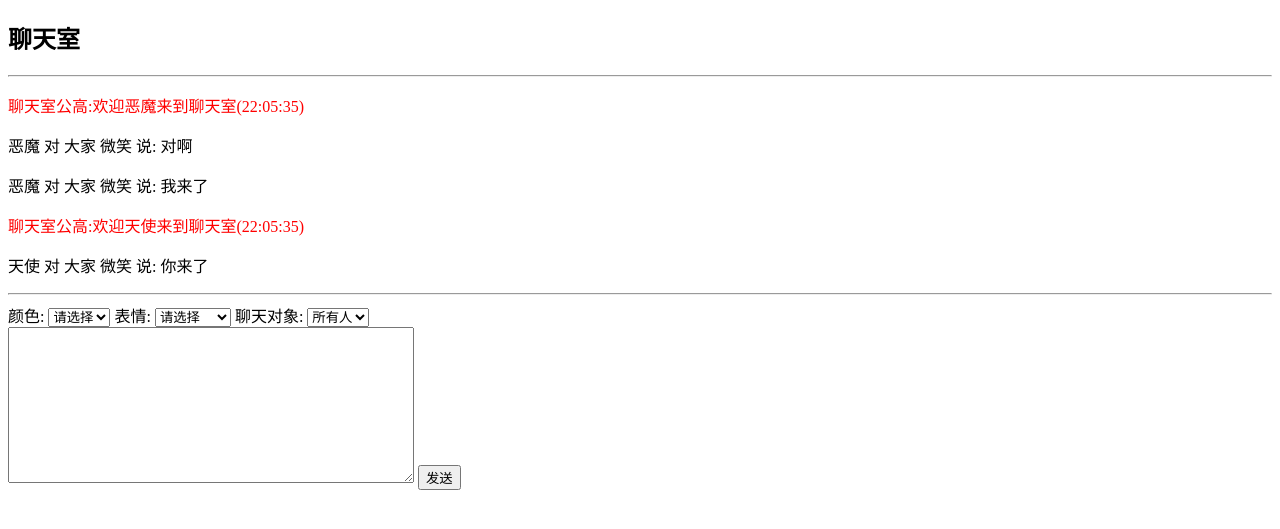
After one commit to 995996812/AJAXlearn, a PHP site: page /talk/index.html in a window 1280 px wide. The commit adds this page. Shown: the top 529 px of the page. Run offline with PHP 8.4, Linux system fonts and the light colour scheme.

Commit message:
聊天室搭建以及解决获得重复聊天信息问题

```diff
--- a/JSONLearn/03.php
+++ b/JSONLearn/03.php
@@ -13,9 +13,11 @@ if ($_FILES['userpic']['error']>0) {
 }
 // 1.附件的存储的位置,附件的名字
 $path = "../upload/";
+
 $name = mt_rand(1000,9999).$_FILES['userpic']['name']; //原名字
+
 $truename = $path.$name;
-// echo $truename;
+
 // 2. 把附近从临时路径位置移动到真实位置
 if (move_uploaded_file($_FILES['userpic']['tmp_name'], $truename)) {
  	echo "上传成功";
--- /dev/null
+++ b/talk/index.html
@@ -0,0 +1,78 @@
+<!DOCTYPE html>
+<html lang="en">
+<head>
+	<meta charset="UTF-8">
+	<link rel="stylesheet" href="./talk.css">
+	<title>Document</title>
+	<script>
+		var maxID = 0;
+		function showmessage () {
+			var xhr = new XMLHttpRequest();
+			xhr.onreadystatechange = function() {
+				if (xhr.readyState == 4) {
+					// alert(xhr.responseText);
+					eval("var jn_info="+xhr.responseText);
+					var s = "";
+					for (var i = 0; i < jn_info.length; i++) {
+						s += "<p style='color:"+jn_info[i].color+"'>";
+						s += jn_info[i].sender+"&nbsp;对&nbsp;";
+						s += jn_info[i].receiver+"&nbsp;";
+						s += jn_info[i].biaoqing+"&nbsp;说: "+jn_info[i].msg+"("+jn_info[i].add_time;
+						s += ")</p>";
+						//最大的id值 赋予 maxID
+						maxID = jn_info[i].id;
+					}
+					document.getElementById('show_msg').innerHTML += s;
+				}
+			}
+			xhr.open('get', './data.php?maxID='+maxID);
+			xhr.send(null);
+		}
+		window.onload = function(){
+			// showmessage();
+			setInterval("showmessage()", 2000);//轮询  推技术
+		}
+	</script>
+</head>
+<body>
+	<div class="top" id="top">
+		<h2>聊天室</h2>
+		<hr />
+		<div id="show_msg">
+			<p style="color:red">聊天室公高:欢迎恶魔来到聊天室(22:05:35)</p>
+			<p>恶魔&nbsp;对&nbsp;大家&nbsp;微笑&nbsp;说: 对啊</p>
+			<p>恶魔&nbsp;对&nbsp;大家&nbsp;微笑&nbsp;说: 我来了</p>
+			<p style="color:red">聊天室公高:欢迎天使来到聊天室(22:05:35)</p>
+			<p>天使&nbsp;对&nbsp;大家&nbsp;微笑&nbsp;说: 你来了</p>
+		</div>
+	</div>
+	<hr />
+	<div class="send" id="send">
+		<div id="control">
+			颜色:
+			<select name="color">
+				<option value="">请选择</option>
+				<option value="">红色</option>
+			</select>
+			表情:
+			<select name="biaoqing">
+				<option value="">请选择</option>
+				<option value="">微笑</option>
+				<option value="">沮丧</option>
+				<option value="">含情脉脉</option>
+				<option value="">痴痴的</option>
+			</select>
+			聊天对象:
+			<select name="chatob">
+				<option value="">所有人</option>
+				<option value="">tom</option>
+				<option value="">mary</option>
+			</select>
+		</div>
+		<div class="talk_msg" id="talk_msg">
+			<textarea class="input_t" name="" id="" cols="30" rows="10"></textarea>
+			<input type="button" value="发送" onclick="sendmessage()">
+		</div>
+	</div>
+</body>
+</html>
--- /dev/null
+++ b/talk/talk.css
@@ -0,0 +1,6 @@
+.talk_msg .input_t{
+	width: 400px;
+	height: 150px;
+	font-size: 20px;
+	font-size: 20px;
+}
```
Also changed, not shown: talk/data.php (added, +25 -0 lines).
